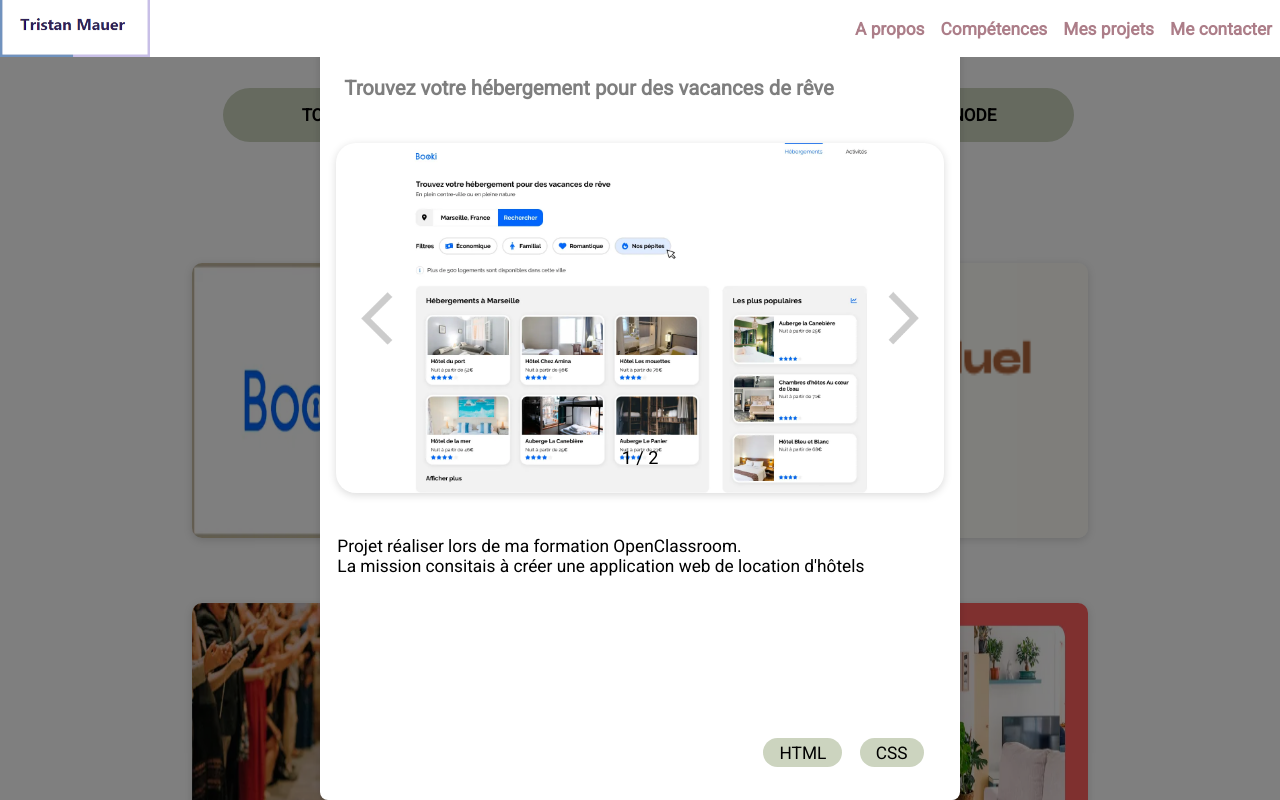
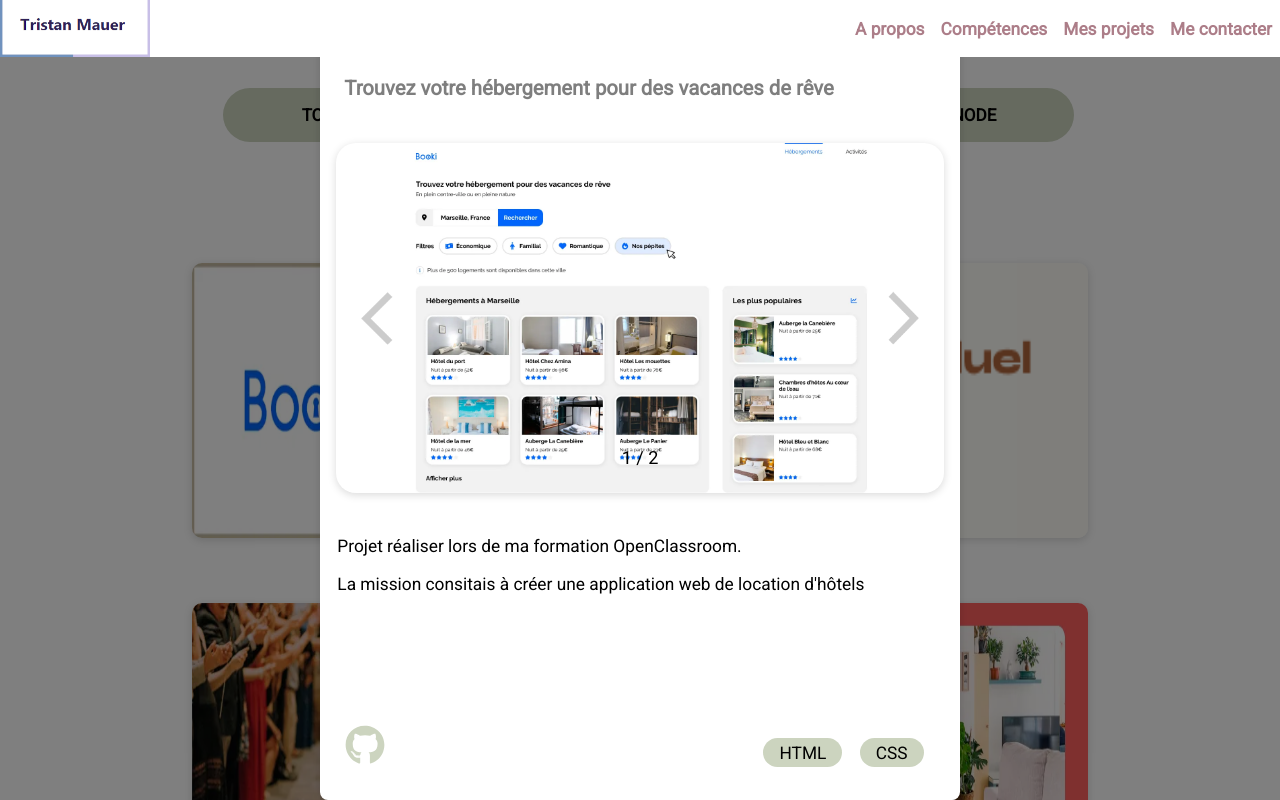
Before and after one commit to TristanMauer/Mon-PortFolio, a React (Create React App) app: page / in a window 1280 px wide. Both pictures are taken after a click on the element 400 px from the left and 2458 px from the top of the page. Shown: the part 2058-2858 px from the top of the page. Built offline with nearby package versions, Linux system fonts and the light colour scheme.

Commit message:
ajout lien github des projets

```diff
--- a/src/Components/Cards/Cards.jsx
+++ b/src/Components/Cards/Cards.jsx
@@ -1,10 +1,15 @@
 import "../../styles/card.scss";
 import React, { useState } from "react";
 import {FaArrowRight } from 'react-icons/fa';
+import { FaGithub } from 'react-icons/fa';
 import Carousel from "../../Components/Carousel/Carousel";
 
-function Card({ id, title, cover, categoryId, mission, description, pictures, tags, legend }) {
+function Card({ id, title, cover, categoryId, mission, description, pictures, tags, legend, github }) {
   const [modalOpen, setModalOpen] = useState(false);
+
+  const handleGithubInRedirect = () => {
+    window.open(`${github}`, '_blank');
+  };
 
   const openModal = () => {
     setModalOpen(true);
@@ -35,6 +40,7 @@ function Card({ id, title, cover, categoryId, mission, description, pictures, ta
           <div className="modal-contenu">
             <p className="modal-texte">{mission}</p>
             <p className="modal-texte">{description}</p>
+            <button onClick={handleGithubInRedirect} className='modal_icon' aria-label="bouton vers mon github"> <FaGithub /></button>
             <div className="conteneur-tags">
             {renderTags()}
             </div>
--- a/src/Components/Gallery/Gallery.jsx
+++ b/src/Components/Gallery/Gallery.jsx
@@ -46,6 +46,7 @@ function Gallery() {
                         pictures={project.pictures}
                         tags={project.tags}
                         legend={project.legend}
+                        github={project.github}
                         />
 
             ))}
--- a/src/datas/project.json
+++ b/src/datas/project.json
@@ -6,6 +6,7 @@
     "mission": "Projet réaliser lors de ma formation OpenClassroom.",
     "description":"La mission consitais à créer une application web de location d'hôtels",
     "images":"/images/Booki.webp",
+    "github":"https://github.com/TristanMauer/Projet-2-OC",
     "pictures": [
         "/images/Booki_carousel.webp",
         "/images/Booki_carousel2.webp"
@@ -27,6 +28,7 @@
         "/images/sophie_carousel2.webp",
         "/images/sophie_carousel3.webp"
     ],
+    "github":"https://github.com/TristanMauer/Projet-OC-3",
     "categoryId":1,
     "tags":["HTML",
             "CSS",
@@ -45,6 +47,7 @@
         "/images/nina_carousel3.webp",
         "/images/nina_carousel4.webp"
     ],
+    "github":"https://github.com/TristanMauer/nina-carducci",
     "categoryId":1,
     "tags": [
         "HTML",
@@ -65,6 +68,7 @@
         "/images/kasa_carousel2.webp",
         "/images/kasa_carousel3.webp"
     ],
+    "github":"https://github.com/TristanMauer/Projet-6-Kasa",
     "categoryId":2,
     "tags":["REACT",
             "SASS"]
@@ -81,6 +85,7 @@
         "/images/mvg_carousel2.webp",
         "/images/mvg_carousel3.webp"
     ],
+    "github":"https://github.com/TristanMauer/Projet-7-Mon-Vieux-Grimoire",
     "categoryId":3,
     "tags": [
         "NODE",
--- a/src/styles/card.scss
+++ b/src/styles/card.scss
@@ -75,7 +75,11 @@
 
   @media screen and (max-width:767px) {
     width: 80%;
-    height:600px ;
+
+  }
+  @media screen and (max-width:650px) {
+    width: 80%;
+    height: 600px;
 
   }
 
@@ -96,6 +100,9 @@ top: 15px;
   font-size: 20px;
 }
 
+.modal-texte{
+  margin-bottom: 1em;
+}
 
 
 .modal-contenu{
@@ -124,4 +131,27 @@ top: 15px;
   padding: 0.3125rem 1rem 0.25rem;
   margin: 0 1em 1em 0;
   border-radius: 15px;
+
+  @media screen and (max-width:500px) {
+    font-size: 12px;
+  }
 }
+
+.modal_icon{
+  color:  $color-quinternary;
+  font-size: 40px;
+  background: none;
+  border: none;
+  position: absolute;
+  bottom: 3%;
+  left: 3%;
+
+  @media screen and (max-width:500px) {
+    font-size: 30px;
+  }
+}
+.modal_icon:hover{
+  cursor: pointer;
+  background:none;
+  color: $color-secondary;
+}
```
